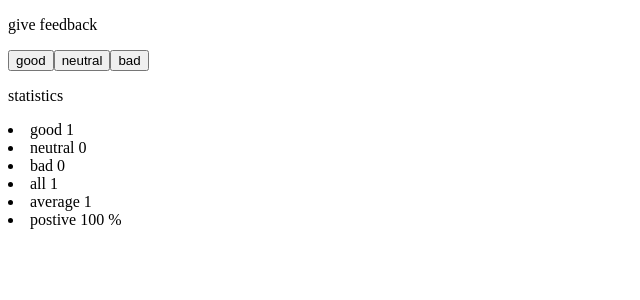
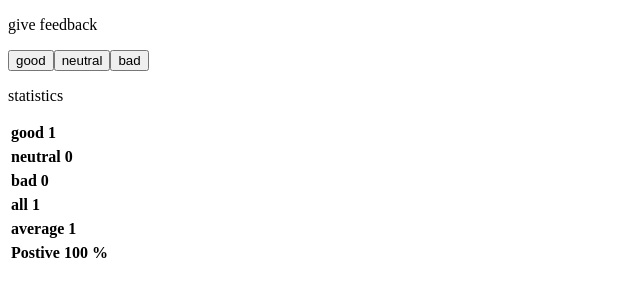
Before and after one commit to Amitonagasaki/Full_Stack_open, a React (Vite) app in the folder part1/: page / in a window 1280 px wide. Both pictures are taken after a click on the button "good". Shown: the top 300 px of the page, without its empty margins (0-640 px from the left). Built offline with nearby package versions, Linux system fonts and the light colour scheme; the HTML template or start-up script is replaced by a standard one.

Commit message:
problem 1.11 part1 solution

```diff
--- a/part1/src/App.jsx
+++ b/part1/src/App.jsx
@@ -7,9 +7,15 @@ const Button =({onClick,text})=> <button onClick={onClick}>{text}</button>
 
 const StatisticLine =({text,value})=>
 (
-  <div>
-    <li>{text} {value}</li>
-  </div>
+  <table>
+  <thead>
+    <tr>
+    <th>{text}</th>
+    <th>{value}</th>
+   </tr>
+   </thead>
+
+  </table>
 )
 
 
@@ -22,13 +28,14 @@ if(total>=1){
 return(
   <div>
  <p>statistics</p>
-       <StatisticLine text="good" value={good}/>
+
+      <StatisticLine text="good" value={good}/>
       <StatisticLine text="neutral" value={neutral}/>
-       <StatisticLine text ="bad" value={bad}/>
-       <li>all {total}</li>
-       <li>average {average}</li>
-       <li>postive {postivePercentage} %</li>
-  </div>
+      <StatisticLine text ="bad" value={bad}/>
+      <StatisticLine text ="all" value={total}/>
+      <StatisticLine text ="average" value={average}/>
+      <StatisticLine text ="Postive" value={`${postivePercentage} %`}/>
+</div>
 
 )
 }
```
